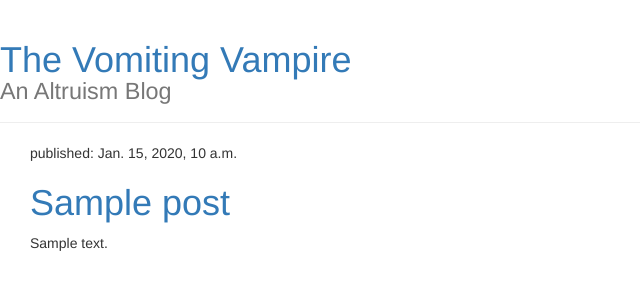
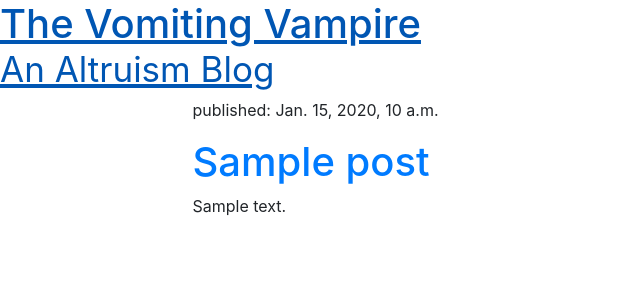
Before and after one commit to stepheweffie/blog, a Django app: template templates/post_list.html in a window 1280 px wide. Shown: the top 300 px of the page, without its empty margins (0-640 px from the left). Run offline with Django 3.2, Linux system fonts and the light colour scheme; the template is opened without the code that fills it: most values are stand-ins (such as "Sample title", 1, 10 or a date in 2020); data that the repository does not hold is empty; some libraries are stand-ins or nearby versions.

Commit message:
bootstrap

```diff
--- a/blog/urls.py
+++ b/blog/urls.py
@@ -1,8 +1,14 @@
 from django.conf.urls import url
 from django.contrib import admin
 from django_app import views
+from django.conf.urls.static import static
+import settings
+
 
 urlpatterns = [
     url(r'^admin/', admin.site.urls),
     url(r'^$', views.post_list, name='post_list'),
 ]
+
+if settings.DEBUG:
+    urlpatterns += static(settings.STATIC_URL, documentroot=settings.STATIC_ROOT)
--- a/templates/base.html
+++ b/templates/base.html
@@ -1,20 +1,19 @@
 {% load staticfiles %}
+{% load bootstrap3 %}
 <html>
     <head>
-        <title>My Blog</title>
-        <link rel="stylesheet" href="//maxcdn.bootstrapcdn.com/bootstrap/3.2.0/css/bootstrap.min.css">
-        <link rel="stylesheet" href="//maxcdn.bootstrapcdn.com/bootstrap/3.2.0/css/bootstrap-theme.min.css">
-        <link href="https://fonts.googleapis.com/css?family=Cinzel:900" rel="stylesheet">
+        <title>The Vomiting Vampire</title>
+        <link rel="stylesheet" href="{% static 'bootstrap/css/bootstrap.css' %}">
+        <link rel="stylesheet" href="{%  static 'bootstrap/css/bootstrap.min.css' %}">
         <link href="https://fonts.googleapis.com/css?family=Cinzel|Open+Sans+Condensed:300" rel="stylesheet">
         <link rel="stylesheet" href="{% static 'css/blog.css' %}">
-
     </head>
 <body>
     <div class="page-header">
-        <h1><a href="/">The Vomiting Vampire <br> <small>An Altruism Blog</small></a></h1>
+         <h1><a href="/">The Vomiting Vampire <br> <small>An Altruism Blog</small></a></h1>
     </div>
 
-    <div class="content container col-lg-4 col-md-6 col-sm-8">
+    <div class="content container">
             {% block content %}
             {% endblock %}
     </div>
--- a/templates/post_list.html
+++ b/templates/post_list.html
@@ -1,7 +1,7 @@
 {% extends 'base.html' %}
 {% block content %}
 {% for post in posts %}
-    <div class="content container col-lg-10 col-md-10 col-sm-10">
+    <div class="container col-lg-10 col-md-10 col-sm-10">
         <p>published: {{ post.published_date }}</p>
         <h1><a href="">{{ post.title }}</a></h1>
         <p>{{ post.text|linebreaksbr }}</p>
```
Also changed, not shown: blog/settings.py (+5 -3 lines).
